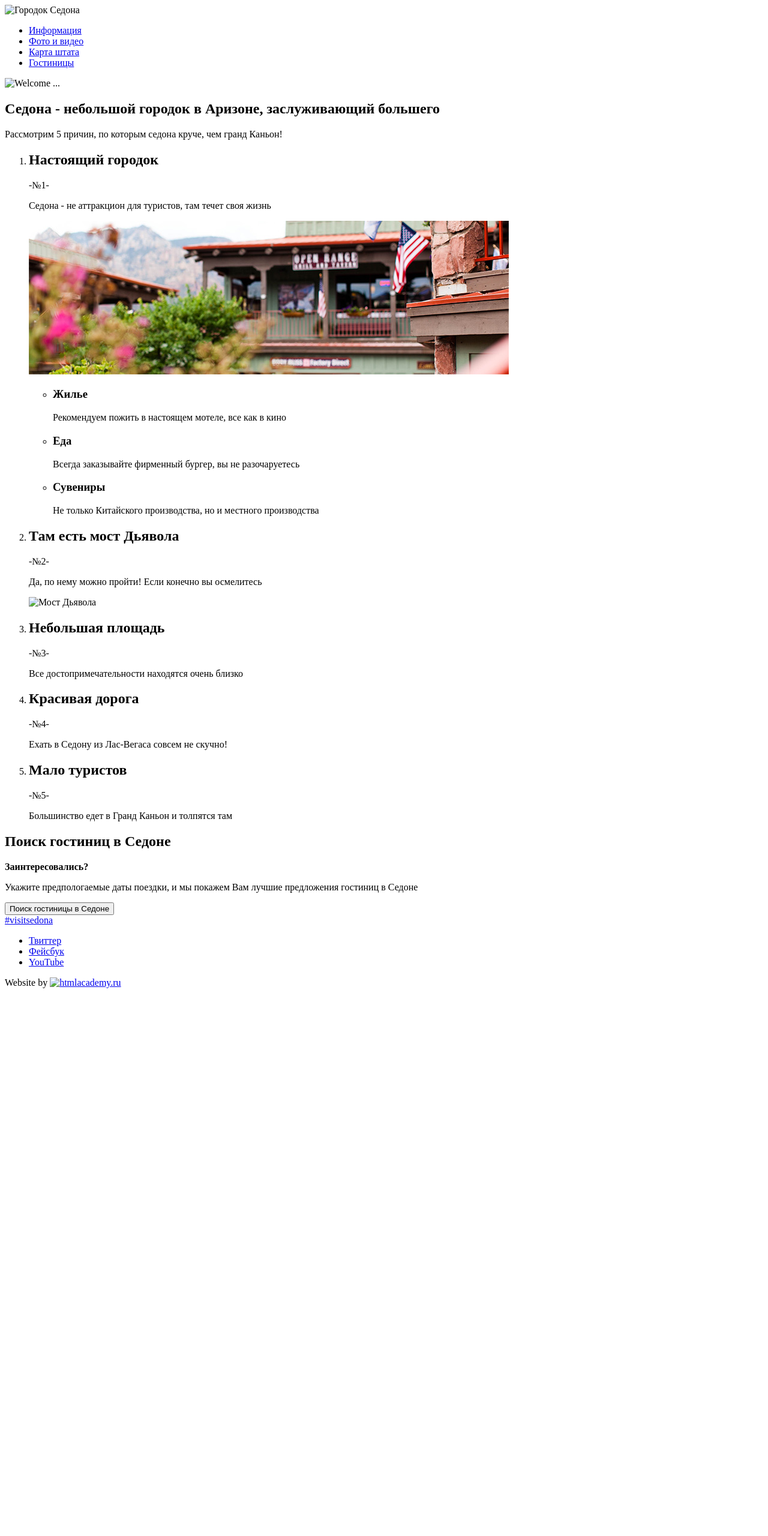
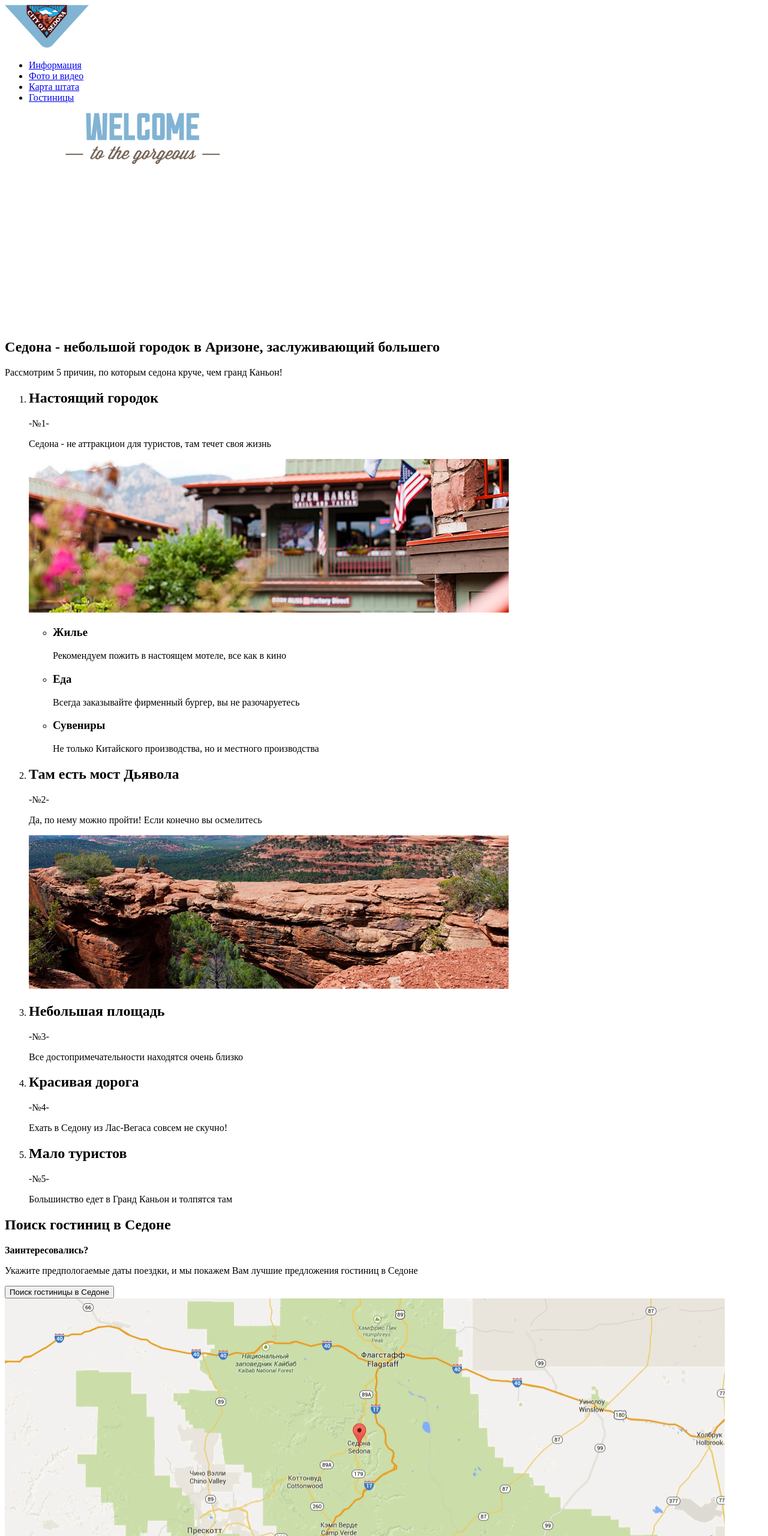
Before and after one commit to lunenok/1052739-sedona-25, a plain HTML site: page index.html in a window 1280 px wide. Shown: the top 2560 px of the page at 60% size. Before the commit the page ends 1655 px from the top, so only its background shows below. Drawn offline with Linux system fonts and the light colour scheme.

Commit message:
Вставил изображения.
Вставил контентные изображения.
Декоративный элемент вставлен только в футере через тег img.

```diff
--- a/index.html
+++ b/index.html
@@ -8,7 +8,7 @@
     <header class="header">
       <nav class="nav">
         <a class="header-logo">
-          <img src="img/logo.svg" alt="Городок Седона">
+          <img src="img/svg-sedona/logo-sedona.svg" width="140px" height="72px" alt="Городок Седона">
         </a>
         <ul class="nav-list">
           <li class="nav-item"><a class="nav-link" href="info.html">Информация</a></li>
@@ -21,8 +21,9 @@
     </header>
     <main class="main">
       <div class="intro">
-        <img class="intro-img" scr=img/intro.jpg alt="Welcome ...">
+        <img class="intro-text" src=img/welcome.png width="459px" height="353" alt="Welcome to the Sedona">
       </div>
+      <!--Правильно что обе картинки завернул в этот ДИВ?-->
       <section class="reasons">
       <h1 class="reasons-title">Седона - небольшой городок в Аризоне, заслуживающий большего</h1>
       <p class="reasons-desctription">Рассмотрим 5 причин, по которым седона круче, чем гранд Каньон!</p>
@@ -35,7 +36,7 @@
             <span class="reason-nubmer">-№1-</span>
             <p class="reason-desk">Седона - не аттракцион для туристов, там течет своя жизнь</p>
           </div>
-          <img src="img/hotel.jpg" alt="hotel">
+          <img src="img/hotel.jpg" width="800px" height="256px" alt="hotel">
           <ul class="advantages">
             <li class="advantages-item">
               <h3 class="advantage-title">Жилье</h3>
@@ -57,7 +58,7 @@
             <span class="reason-nubmer">-№2-</span>
             <p class="reason-desk">Да, по нему можно пройти! Если конечно вы осмелитесь</p>
           </div>
-          <img src="img/bridge.jpg" alt="Мост Дьявола">
+          <img src="img/diablo-bridge.jpg" width="800px" height="256px" alt="Мост Дьявола">
         </li>
 
         <li class="reasons-item reasons-item-bottom">
@@ -87,6 +88,7 @@
           <button class="appointment-box-head" type="button">Поиск гостиницы в Седоне</button>
           <form></form>
         <div class="map">
+          <img class="map-image" src="img/map.png" width="1200px" height="594" alt="Месторасположение отелей">
         </div>
       </section>
     </main>
@@ -100,7 +102,7 @@
       </ul>
       <div class="footer-copyright">
         <span>Website by</span>
-        <a class="footer-link" href="#"><img scr="img/htmlacademy-logo.svg" alt="htmlacademy.ru"></a>
+        <a class="footer-link" href="#"><img src="img/svg-sedona/logo-htmlacademy.svg" width="115px" height="41px" alt="htmlacademy.ru"></a>
       </div>
     </footer>
   </body>
```
Also changed, not shown: search-result.html (+5 -5 lines), img/diablo-bridge.jpg (renamed from img/canyon.jpg).
